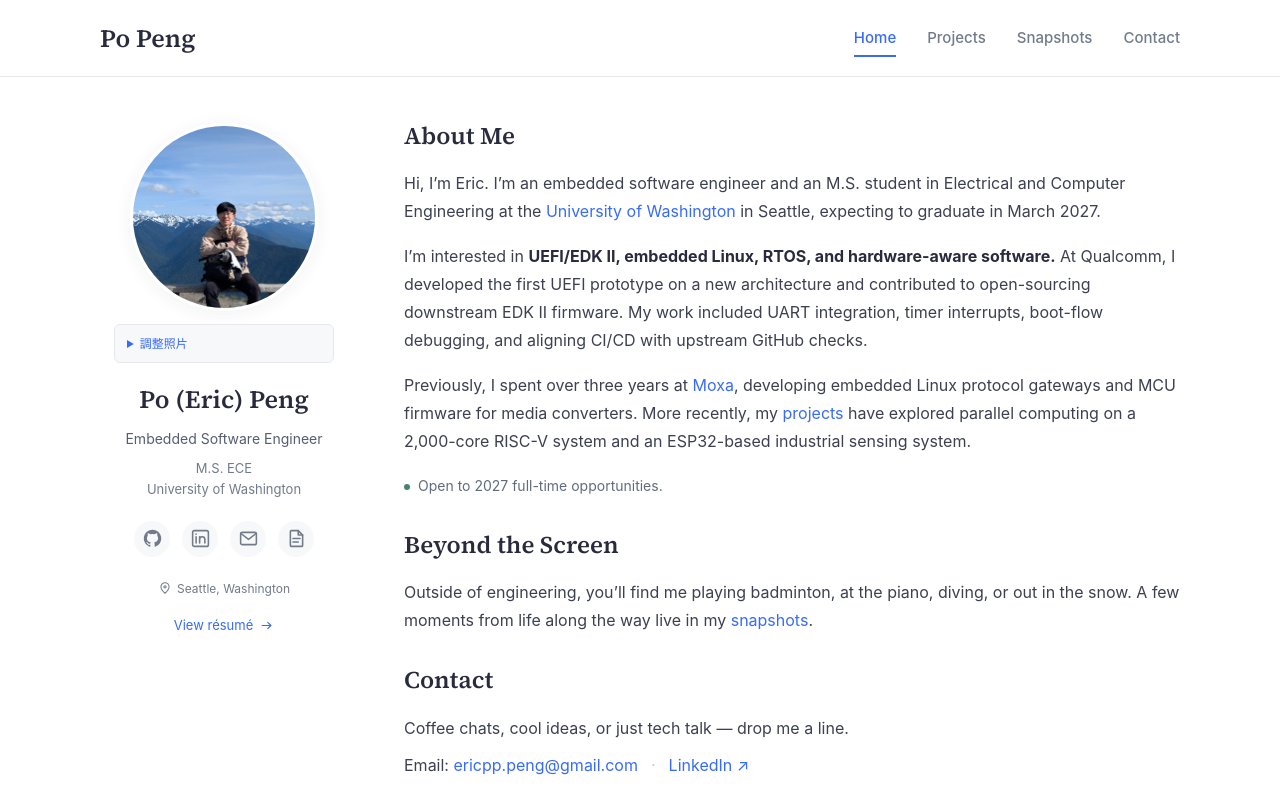
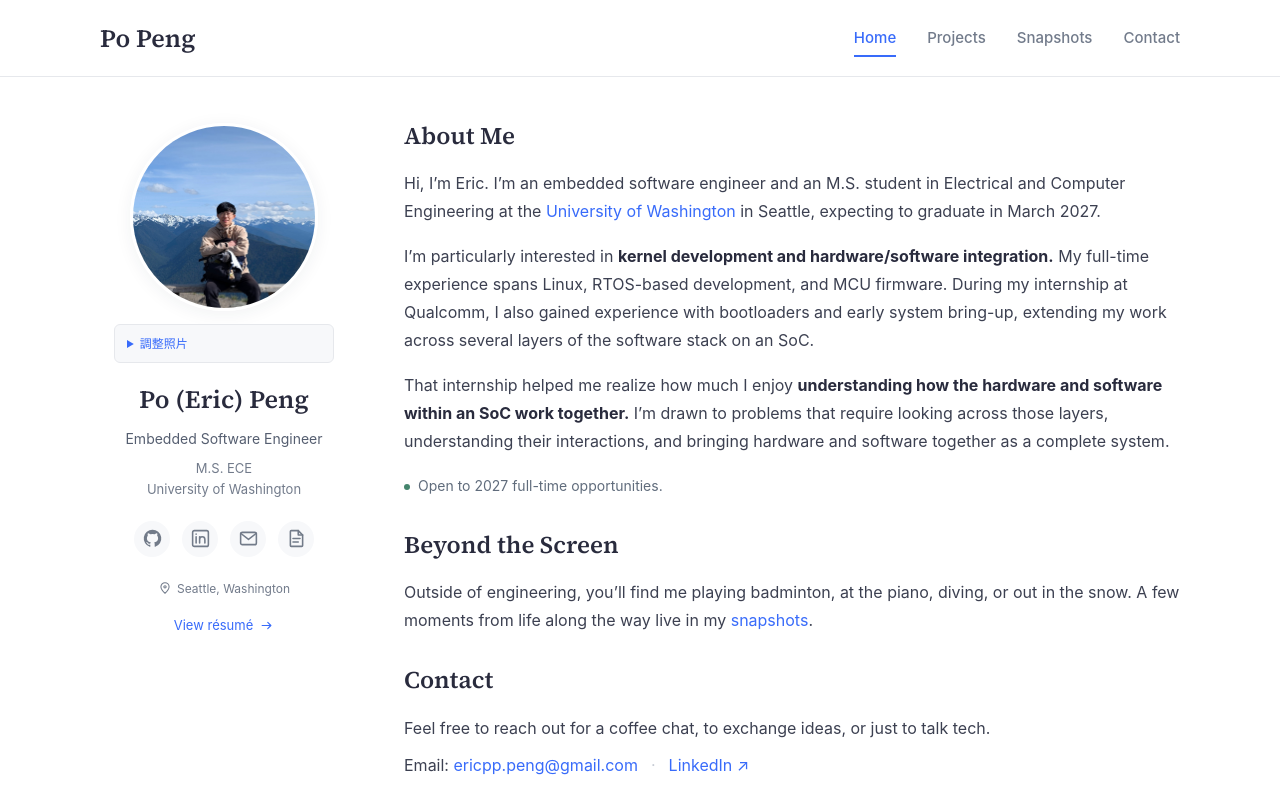
Before and after one commit to ericpp-peng/ericpp-peng.github.io, a Next.js app: page / in a window 1280 px wide. Shown: the top 800 px of the page. Built offline with nearby package versions, Linux system fonts and the light colour scheme.

Commit message:
Refocus introduction on kernel development and SoC integration

```diff
--- a/src/data/profile.ts
+++ b/src/data/profile.ts
@@ -28,7 +28,7 @@ export const profile = {
   linkedin: "https://www.linkedin.com/in/po-peng/",
   resume: assetPath("/resume/Po-Eric-Peng-Resume.pdf"),
   description:
-    "Po (Eric) Peng, embedded software engineer and M.S. ECE student at the University of Washington. UEFI/EDK II, embedded Linux, RTOS, and parallel computing.",
+    "Po (Eric) Peng, embedded software engineer and M.S. ECE student at the University of Washington. Kernel development, embedded systems, and hardware/software integration.",
 };
 
 export const education: ResumeEntry[] = [
--- a/src/pages/index.tsx
+++ b/src/pages/index.tsx
@@ -27,29 +27,22 @@ export default function Home() {
           in Seattle, expecting to graduate in March 2027.
         </p>
         <p>
-          I’m interested in{" "}
-          <strong>
-            UEFI/EDK II, embedded Linux, RTOS, and hardware-aware software.
-          </strong>{" "}
-          At Qualcomm, I developed the first UEFI prototype on a new
-          architecture and contributed to open-sourcing downstream EDK II
-          firmware. My work included UART integration, timer interrupts,
-          boot-flow debugging, and aligning CI/CD with upstream GitHub checks.
+          I’m particularly interested in{" "}
+          <strong>kernel development and hardware/software integration.</strong>{" "}
+          My full-time experience spans Linux, RTOS-based development, and MCU
+          firmware. During my internship at Qualcomm, I also gained experience
+          with bootloaders and early system bring-up, extending my work across
+          several layers of the software stack on an SoC.
         </p>
         <p>
-          Previously, I spent over three years at{" "}
-          <a
-            href="https://www.moxa.com/"
-            target="_blank"
-            rel="noopener noreferrer"
-          >
-            Moxa
-          </a>
-          , developing embedded Linux protocol gateways and MCU firmware for
-          media converters. More recently, my{" "}
-          <Link href="/projects/">projects</Link> have explored parallel
-          computing on a 2,000-core RISC-V system and an ESP32-based industrial
-          sensing system.
+          That internship helped me realize how much I enjoy{" "}
+          <strong>
+            understanding how the hardware and software within an SoC work
+            together.
+          </strong>{" "}
+          I’m drawn to problems that require looking across those layers,
+          understanding their interactions, and bringing hardware and software
+          together as a complete system.
         </p>
         <p className="availability">
           <span aria-hidden="true" />
@@ -70,7 +63,10 @@ export default function Home() {
         aria-labelledby="contact-title"
       >
         <h2 id="contact-title">Contact</h2>
-        <p>Coffee chats, cool ideas, or just tech talk — drop me a line.</p>
+        <p>
+          Feel free to reach out for a coffee chat, to exchange ideas, or just
+          to talk tech.
+        </p>
         <p>
           Email: <a href={`mailto:${profile.email}`}>{profile.email}</a>
           <span className="contact-divider">·</span>
```
